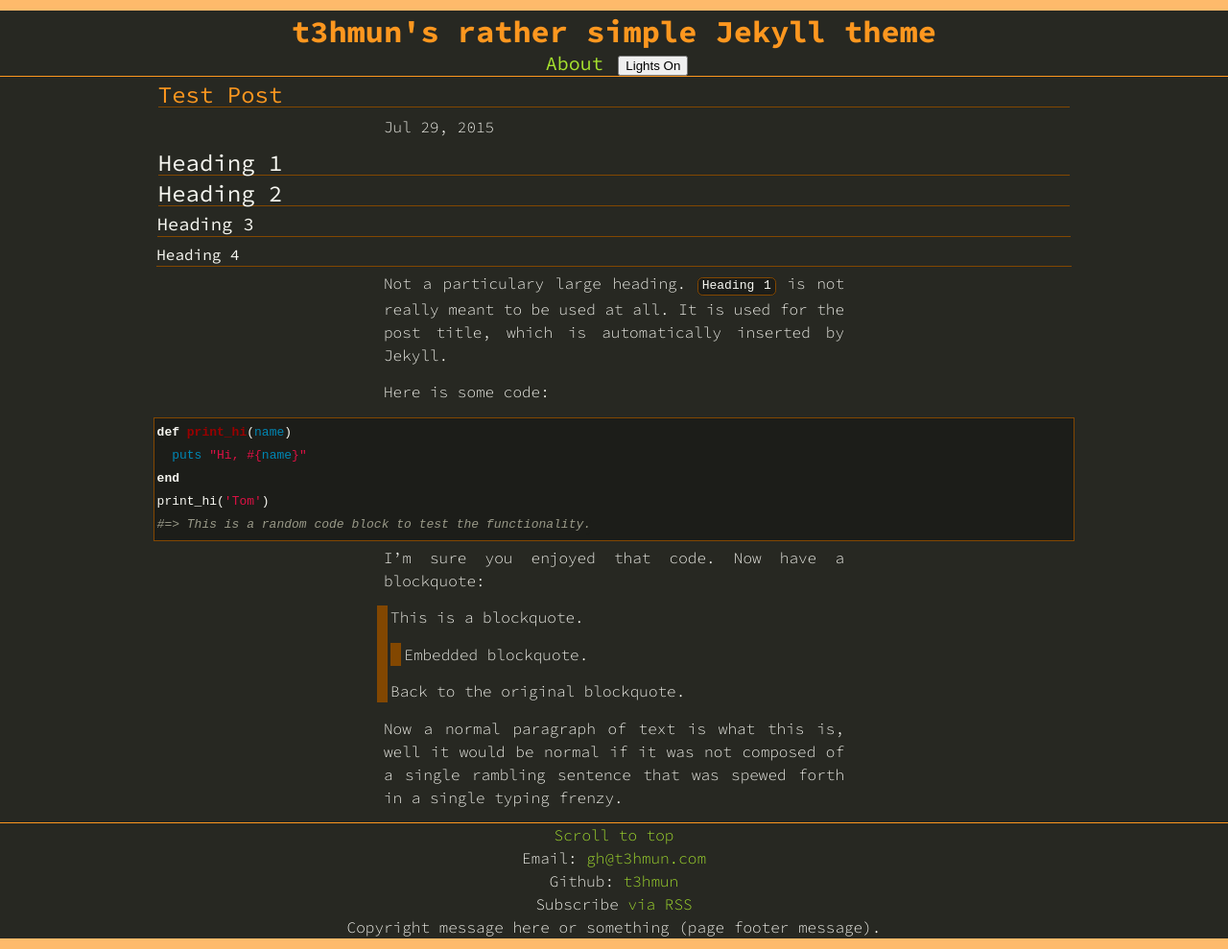
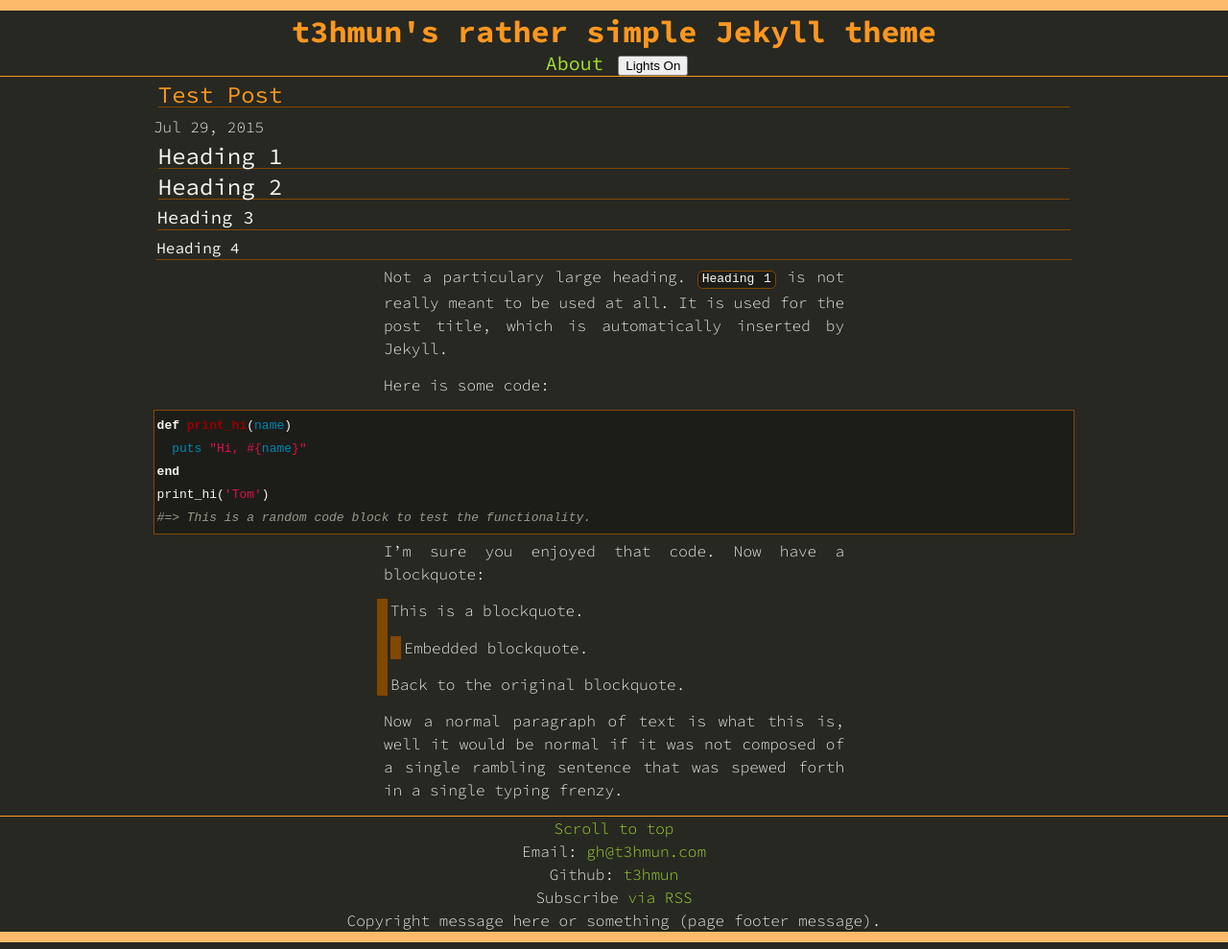
Before and after one commit to t3hmun/rather-simple-jekyll-theme, a Jekyll site: the page built from _posts/2015-07-29-Test-Post.md, in a window 1280 px wide. Shown: the whole page at 96% size. Built offline with Jekyll 4.4.1, drawn with Linux system fonts in a browser that asks for light colours; Markdown is read by kramdown in place of the engine named in the settings.

Commit message:
Post date position fixed.

```diff
--- a/_layouts/post.html
+++ b/_layouts/post.html
@@ -3,7 +3,7 @@
 ---
 <header>
     <h1 class="post-title">{{ page.title }}</h1>
-    <p>{{ page.date | date: "%b %-d, %Y" }}</p>
+    {{ page.date | date: "%b %-d, %Y" }}
 </header>
 
 {{ content }}
```
